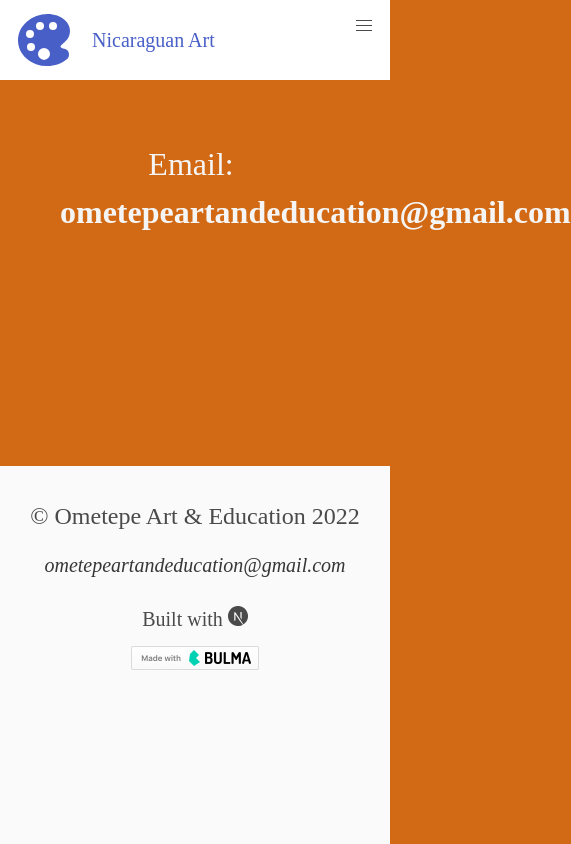
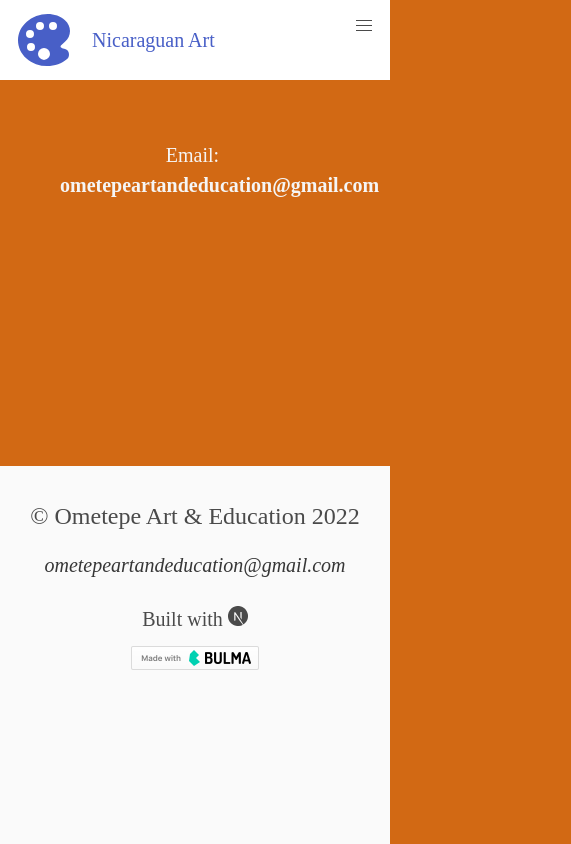
Before and after one commit to papadavis47/ometepe-art-and-education, a Next.js app: page /info/contact in a window 390 px wide. Shown: the whole page, 571 px wide, since content can reach past the window. Built offline with nearby package versions, Linux system fonts and the light colour scheme; a web font is replaced by a local one.

Commit message:
Fix issue with responsiveness on contact page

```diff
--- a/pages/info/contact.js
+++ b/pages/info/contact.js
@@ -4,10 +4,13 @@ const Contact = () => {
   const { spanish } = useAppContext();
   return (
     <div className='has-text-light has-textweight-light has-text-centered mt-6'>
-      <h2 className='is-size-3'>
+      <h2 className='is-size-3 is-size-5-mobile'>
         {spanish ? "Correo electrónico" : "Email"}:&nbsp;{" "}
-        <span className='has-text-weight-bold'> ometepeartandeducation@gmail.com</span>
       </h2>
+      <span className='has-text-weight-bold is-size-5-mobile is-size-3'>
+        {" "}
+        ometepeartandeducation@gmail.com
+      </span>
     </div>
   );
 };
```
